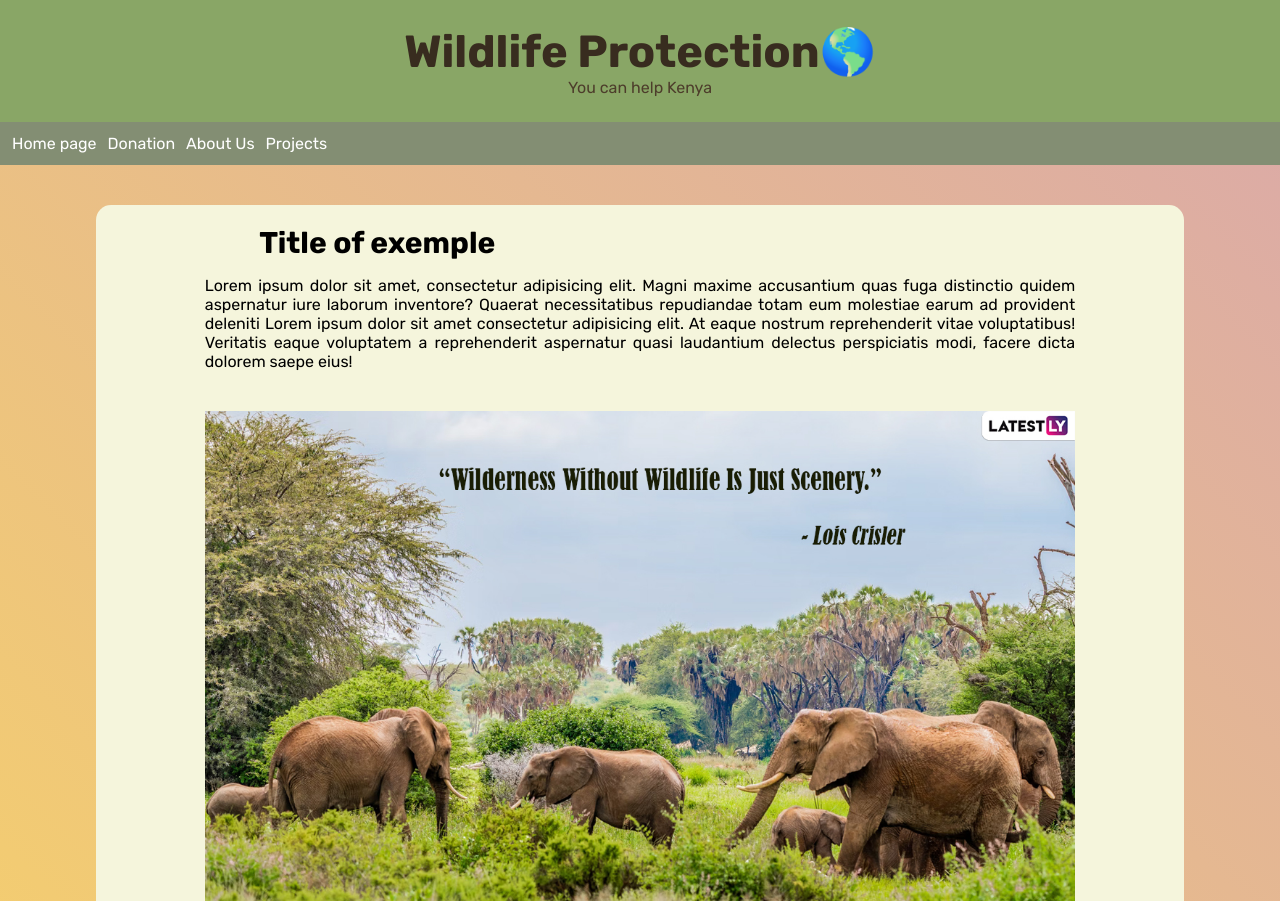
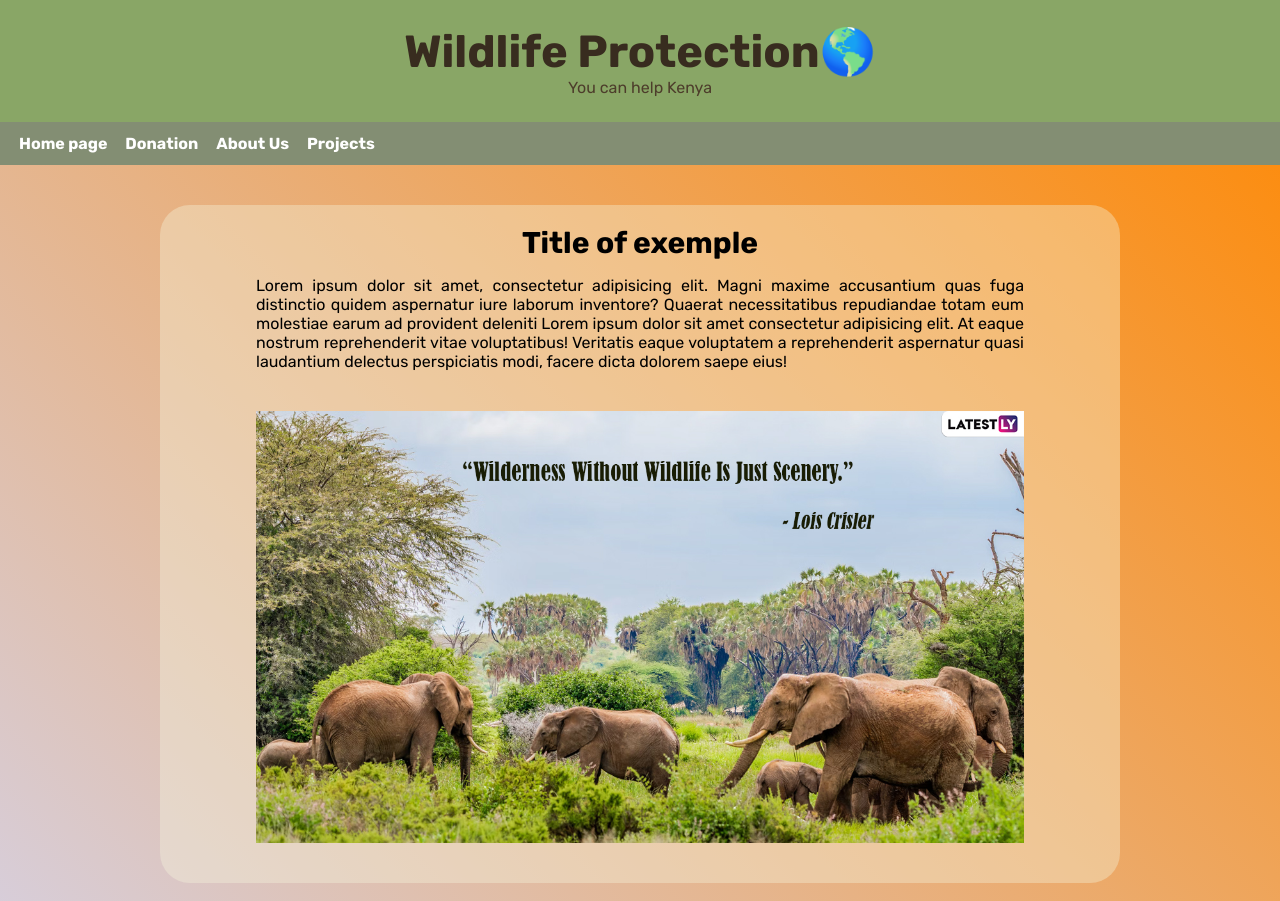
Before and after one commit to samuelcostaf/kenya, a plain HTML site: page index.html in a window 1280 px wide. Shown: the top 901 px of the page. Drawn offline with Linux system fonts and the light colour scheme.

Commit message:
Update style.css

```diff
--- a/style.css
+++ b/style.css
@@ -6,7 +6,7 @@
 }
 /*Corpo */
 body{
-    background-image: linear-gradient(45deg, #eca90091, rgba(165, 42, 42, 0.402));
+    background-image: linear-gradient(45deg, #d6d0e1, rgb(255, 136, 1));
 }
 
 
@@ -34,17 +34,22 @@ nav{
     margin-bottom: 40px;
 }
 nav a{
+
+    padding-inline: 7px;
     text-decoration: none;
+    font-weight: bold;
     color: white;
     display: inline-block;
-    text-align: right;
+    text-align: center;
     transition-duration: 700ms;
     padding-right: 7px;
 }
 
 nav a:hover{
-    transition-duration: 500ms;
-    color: #72583D;
+    transition-duration: 700ms;
+    color: #4b361f;
+
+
 }
 
 /*Texto Principal(conteudo)*/
@@ -54,16 +59,15 @@ main{
 }
 article{
     text-align: center;
-    background-color: beige;
-    width: 85%;
+    background-color: rgba(245, 245, 220, 0.368);
+    width: 75%;
     margin: auto;
-    border-radius: 15px;
+    border-radius: 30px;
     padding-bottom: 20px;
 }
 article h2{
     padding-top: 20px;
-    padding-left: 15%;
-    text-align: left;
+    text-align: center;
     font-size: 30px;
     font-weight: bold;
 }
```
